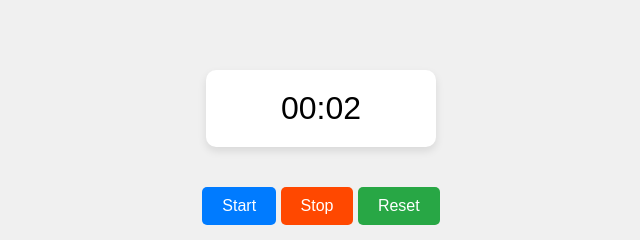
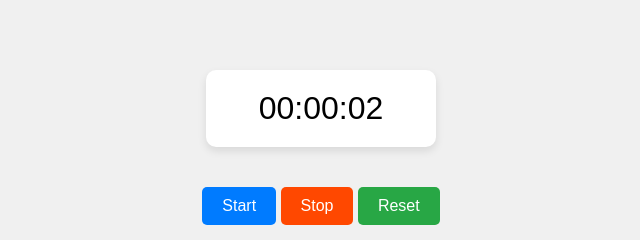
Before and after one commit to shawkinsrobertson/up-timer, a plain HTML site: page docs/index.html in a window 1280 px wide. Both pictures are taken after a click on the button "Start". Shown: the part 261-501 px from the top of the page, 319-959 px from the left. Drawn offline with Linux system fonts and the light colour scheme.

Commit message:
updated timer with hh:mm:ss configuration

```diff
--- a/docs/index.html
+++ b/docs/index.html
@@ -87,11 +87,12 @@ startButton.addEventListener("click", function() {
         totalSeconds++;
 
         // Format the time (optional: MM:SS)
+        const hours = Math.floor(totalSeconds / 3600);
         const minutes = Math.floor(totalSeconds / 60);
         const seconds = totalSeconds % 60;
 
         // Update the display
-        timerDisplay.textContent = `${minutes.toString().padStart(2, '0')}:${seconds.toString().padStart(2, '0')}`;
+        timerDisplay.textContent = `${hours.toString().padStart(2, '0')}:${minutes.toString().padStart(2, '0')}:${seconds.toString().padStart(2, '0')}`;
 
     }, 1000); // Run every 1000 milliseconds (1 second)
 
```
Also changed, not shown: 1 other file.
